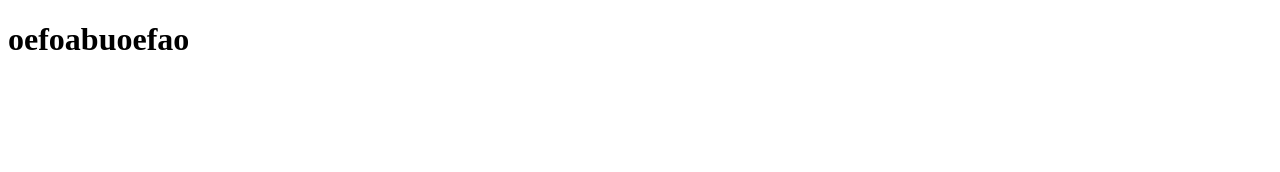
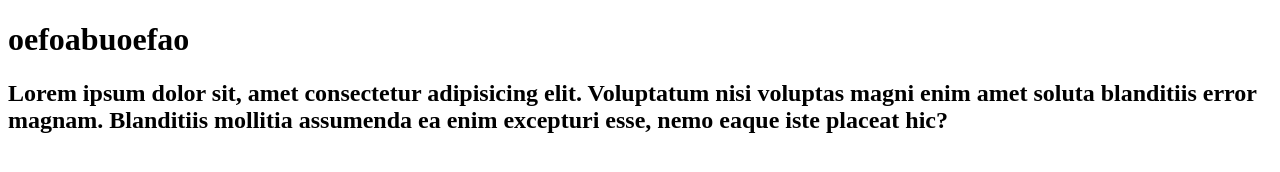
Before and after one commit to vaibhav-rm/MAHI, a plain HTML site: page index.html in a window 1280 px wide. Drawn offline with Linux system fonts and the light colour scheme.

Commit message:
new change

```diff
--- a/index.html
+++ b/index.html
@@ -8,6 +8,7 @@
 <body>
 
     <h1>oefoabuoefao</h1>
+    <h2>Lorem ipsum dolor sit, amet consectetur adipisicing elit. Voluptatum nisi voluptas magni enim amet soluta blanditiis error magnam. Blanditiis mollitia assumenda ea enim excepturi esse, nemo eaque iste placeat hic?</h2>
 
 </body>
 </html>
```
